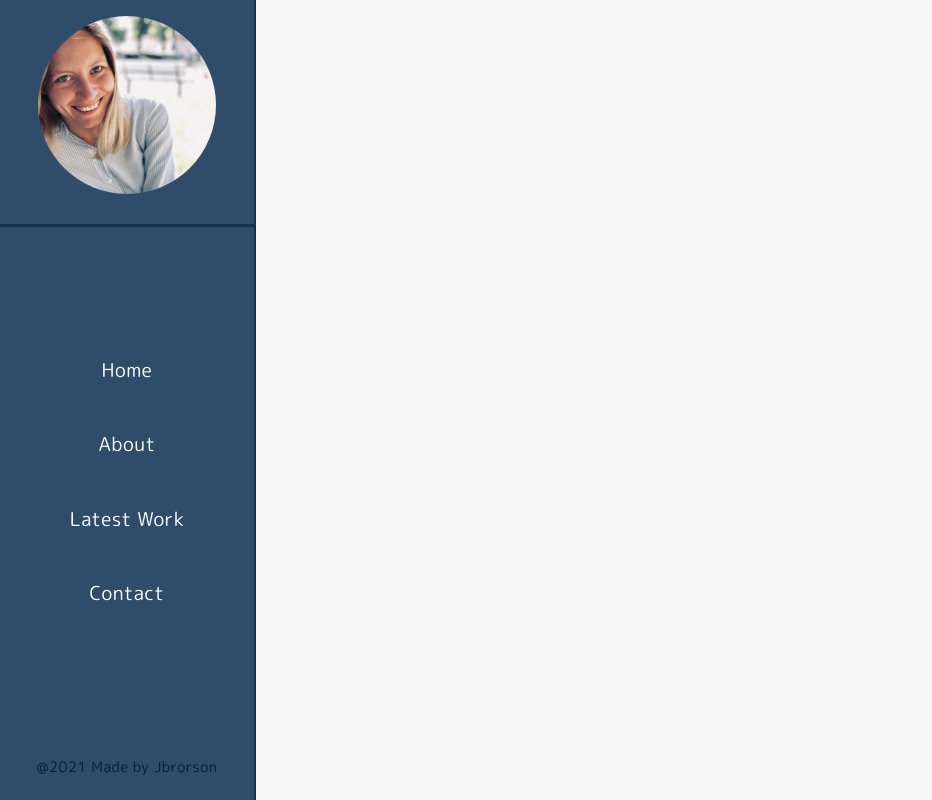
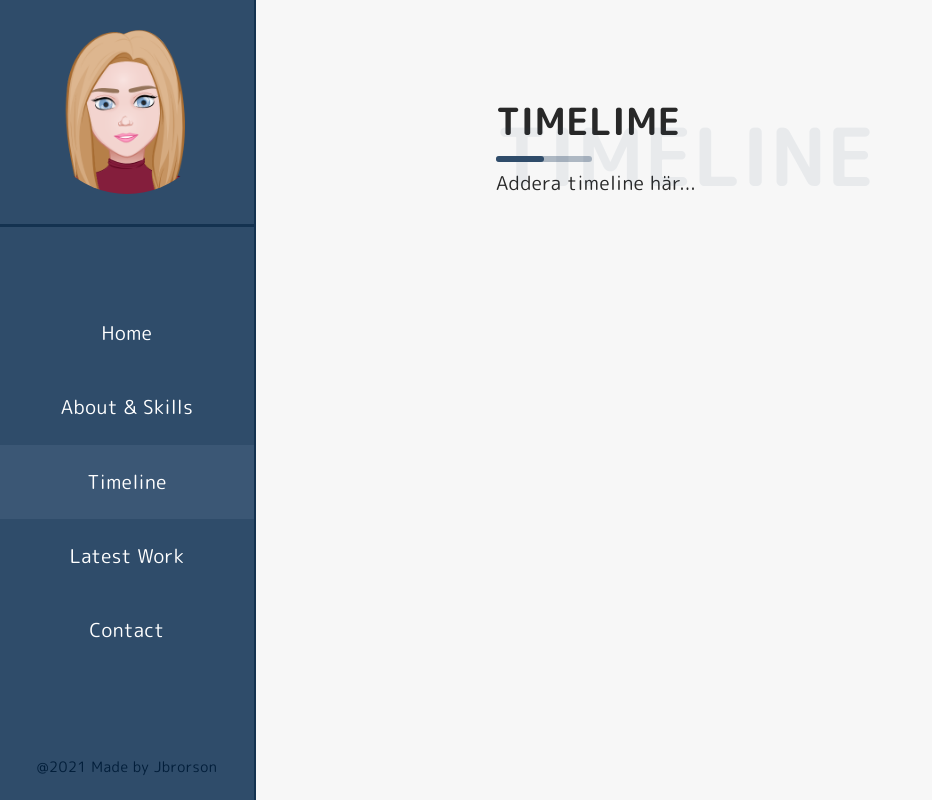
Before and after one commit to jbrorson/exwork, a React (Create React App) app: page /cv in a window 1280 px wide. Shown: the whole page, without its empty margins (0-932 px from the left). Built offline with nearby package versions, Linux system fonts and the light colour scheme.

Commit message:
New image and new cv page added to route

```diff
--- a/src/App.js
+++ b/src/App.js
@@ -5,6 +5,7 @@ import Home from './Pages/Home';
 import About from './Pages/About';
 import Contact from './Pages/Contact';
 import LatestWork from './Pages/LatestWork';
+import Cv from './Pages/Cv';
 import './App.scss';
 
 function App() {
@@ -31,6 +32,7 @@ function App() {
             <Route path="/about" component={About} />
             <Route path="/contact" component={Contact} />
             <Route path="/work" component={LatestWork} />
+            <Route path="/cv" component={Cv} />
           </Switch>
         </div>
       </div>
--- a/src/Components/Navbar.js
+++ b/src/Components/Navbar.js
@@ -1,13 +1,14 @@
 import React from 'react';
-import avatar from '../images/avatar.jpg';
+// import avatar from '../images/avatar.jpg';
 import { NavLink } from 'react-router-dom';
+import cartoon from '../images/cartoon.png';
 
 function Navbar() {
   return (
     <div className="Navbar">
       <nav className="nav">
         <div className="profile">
-          <img src={avatar} alt="Profile avatar" />
+          <img src={cartoon} alt="Profile avatar" />
         </div>
         <ul className="nav-items">
           <li className="nav-item">
@@ -17,8 +18,13 @@ function Navbar() {
           </li>
           <li className="nav-item">
             <NavLink to="/about" exact activeClassName="active">
-              About
+              About & Skills
             </NavLink>
+            <li className="nav-item">
+              <NavLink to="/cv" exact activeClassName="active">
+                Timeline
+            </NavLink>
+            </li>
           </li>
           <li className="nav-item">
             <NavLink to="/work" exact activeClassName="active">
--- a/src/Components/Title.js
+++ b/src/Components/Title.js
@@ -5,7 +5,7 @@ function Title({ title, span }) {
     <div className="Title">
       <h3>
         {title}
-        {/* <span>{span}</span> */}
+        <span>{span}</span>
       </h3>
     </div>
   )
--- a/src/Pages/About.js
+++ b/src/Pages/About.js
@@ -5,6 +5,7 @@ function About() {
   return (
     <div className="About">
       <Title title={"About Me"} span="About Me" />
+      Addera progressbar samt bilder eller liknande på skills
     </div>
   )
 }
--- a/src/Pages/Contact.js
+++ b/src/Pages/Contact.js
@@ -36,7 +36,7 @@ const Contact = () => {
 
   return (
     <main className="Contact">
-      <Title title={"Contact"} span="Contact" />
+      <Title title={"Contact me"} span="Contact me" />
       <div className="form-wrapper">
         <div className="form-img">
 
--- /dev/null
+++ b/src/Pages/Cv.js
@@ -0,0 +1,15 @@
+import React from 'react';
+import Title from '../Components/Title';
+
+function Cv() {
+  return (
+    <div>
+      <Title title={"Timelime"} span={"Timeline"} />
+      <div>
+        Addera timeline här...
+      </div>
+    </div>
+  )
+}
+
+export default Cv;
--- a/src/Pages/Home.js
+++ b/src/Pages/Home.js
@@ -16,6 +16,7 @@ function Home() {
           Hej alla jag är Josefine, en frontend utvecklare baserad i vackra stockholm, sverige.
           Hej alla jag är Josefine, en frontend utvecklare baserad i vackra stockholm, sverige.
         </p>
+        {/* <button>Download cv</button> */}
         <div className="icons">
           <FontAwesomeIcon icon={faGithub} className="github" />
           <FontAwesomeIcon icon={faLinkedin} className="linkedin" />
--- a/src/Pages/LatestWork.js
+++ b/src/Pages/LatestWork.js
@@ -5,6 +5,7 @@ function LatestWork() {
   return (
     <div className="Portfolio">
       <Title title={"Latest work"} span="Latest work" />
+      Displaya bilder i kort på tidigare arbeten..
     </div>
   )
 }
--- a/src/styles/_layout.scss
+++ b/src/styles/_layout.scss
@@ -36,11 +36,12 @@
       }
       @media screen and (max-width: 411px){
         margin: 2rem 3rem;
+
       }
     }
     @media screen and (max-width: 1000px){
       width: 100%;
-      margin: 0;
+      margin-left: 0;
     }
   }
 }
```
Also changed, not shown: src/images/cartoon.png (added).
